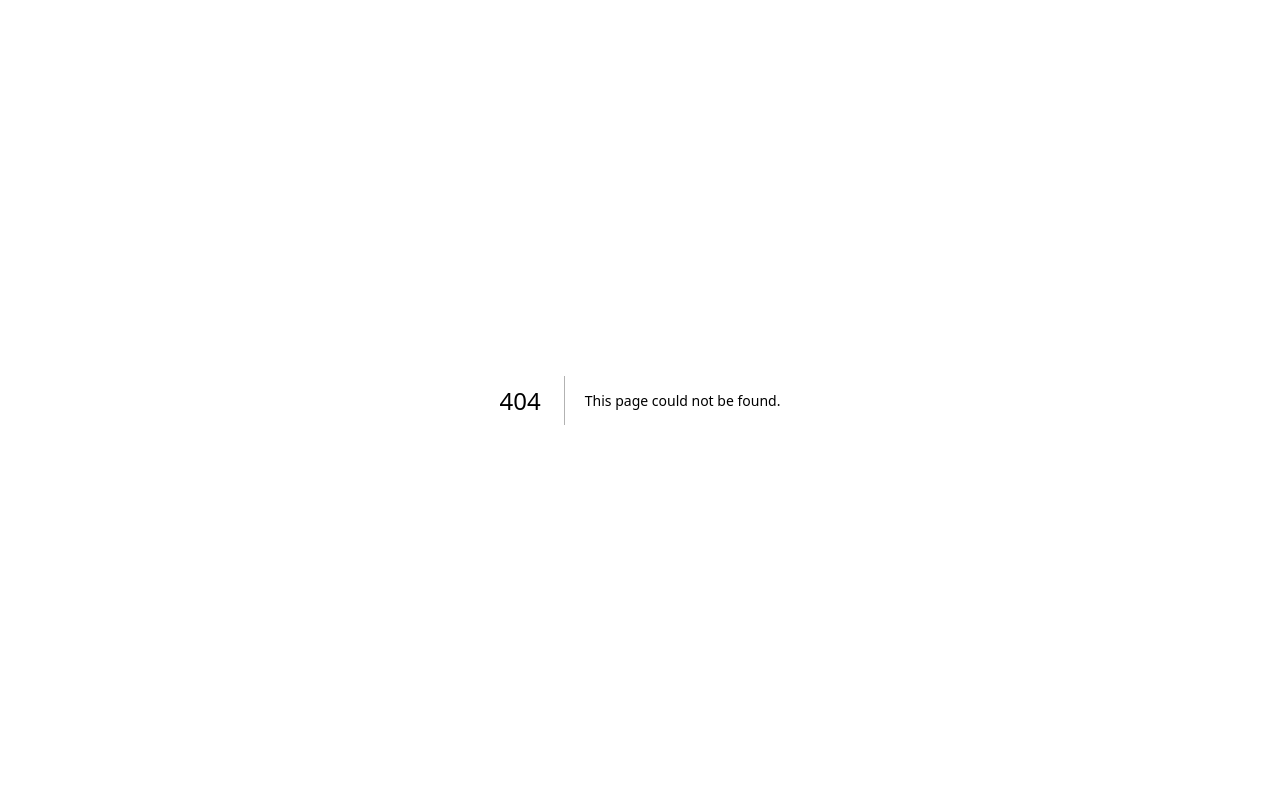
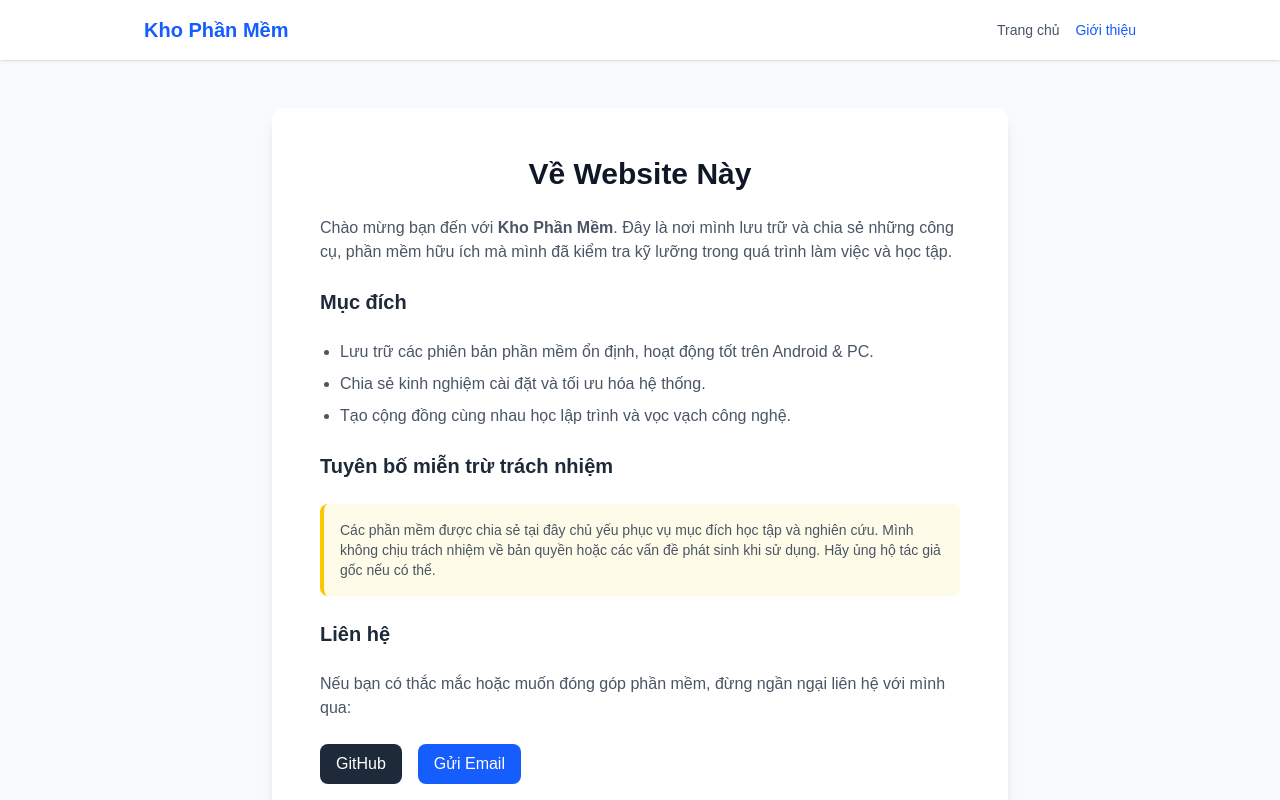
Before and after one commit to atibon2988/nextjsfirst, a Next.js app: page /about in a window 1280 px wide. Before the commit this address had no page. Shown: the top 800 px of the page. Built offline with nearby package versions, Linux system fonts and the light colour scheme.

Commit message:
bỏ sung about

```diff
--- /dev/null
+++ b/app/about/page.tsx
@@ -0,0 +1,70 @@
+import Link from 'next/link';
+
+export default function About() {
+  return (
+    <main className="min-h-screen bg-slate-50">
+
+      {/* --- HEADER (Giống trang chủ để đồng bộ) --- */}
+      <header className="bg-white shadow-sm sticky top-0 z-10">
+        <div className="max-w-5xl mx-auto px-4 py-4 flex justify-between items-center">
+          <Link href="/" className="text-xl font-bold text-blue-600">
+            Kho Phần Mềm
+          </Link>
+          <nav className="space-x-4 text-sm font-medium text-gray-600">
+            <Link href="/" className="hover:text-blue-600">Trang chủ</Link>
+            <span className="text-blue-600">Giới thiệu</span>
+          </nav>
+        </div>
+      </header>
+
+      {/* --- NỘI DUNG CHÍNH --- */}
+      <div className="max-w-3xl mx-auto px-4 py-12">
+
+        <div className="bg-white rounded-xl shadow-lg p-8 md:p-12">
+          <h1 className="text-3xl font-bold text-gray-900 mb-6 text-center">
+            Về Website Này
+          </h1>
+
+          <div className="prose prose-blue max-w-none text-gray-600 space-y-6">
+            <p>
+              Chào mừng bạn đến với <strong>Kho Phần Mềm</strong>. Đây là nơi mình lưu trữ và chia sẻ những công cụ, phần mềm hữu ích mà mình đã kiểm tra kỹ lưỡng trong quá trình làm việc và học tập.
+            </p>
+
+            <h3 className="text-xl font-bold text-gray-800">Mục đích</h3>
+            <ul className="list-disc pl-5 space-y-2">
+              <li>Lưu trữ các phiên bản phần mềm ổn định, hoạt động tốt trên Android & PC.</li>
+              <li>Chia sẻ kinh nghiệm cài đặt và tối ưu hóa hệ thống.</li>
+              <li>Tạo cộng đồng cùng nhau học lập trình và vọc vạch công nghệ.</li>
+            </ul>
+
+            <h3 className="text-xl font-bold text-gray-800">Tuyên bố miễn trừ trách nhiệm</h3>
+            <p className="bg-yellow-50 p-4 rounded-lg border-l-4 border-yellow-400 text-sm">
+              Các phần mềm được chia sẻ tại đây chủ yếu phục vụ mục đích học tập và nghiên cứu. Mình không chịu trách nhiệm về bản quyền hoặc các vấn đề phát sinh khi sử dụng. Hãy ủng hộ tác giả gốc nếu có thể.
+            </p>
+
+            <h3 className="text-xl font-bold text-gray-800">Liên hệ</h3>
+            <p>
+              Nếu bạn có thắc mắc hoặc muốn đóng góp phần mềm, đừng ngần ngại liên hệ với mình qua:
+            </p>
+            <div className="flex gap-4 mt-4">
+               <a href="https://github.com" target="_blank" className="px-4 py-2 bg-gray-800 text-white rounded-lg hover:bg-gray-900 transition">
+                 GitHub
+               </a>
+               <a href="mailto:email@example.com" className="px-4 py-2 bg-blue-600 text-white rounded-lg hover:bg-blue-700 transition">
+                 Gửi Email
+               </a>
+            </div>
+          </div>
+
+          {/* Nút quay về */}
+          <div className="mt-10 border-t pt-6 text-center">
+            <Link href="/" className="text-blue-600 hover:underline font-medium">
+              &larr; Quay lại trang chủ
+            </Link>
+          </div>
+        </div>
+
+      </div>
+    </main>
+  );
+}
```
